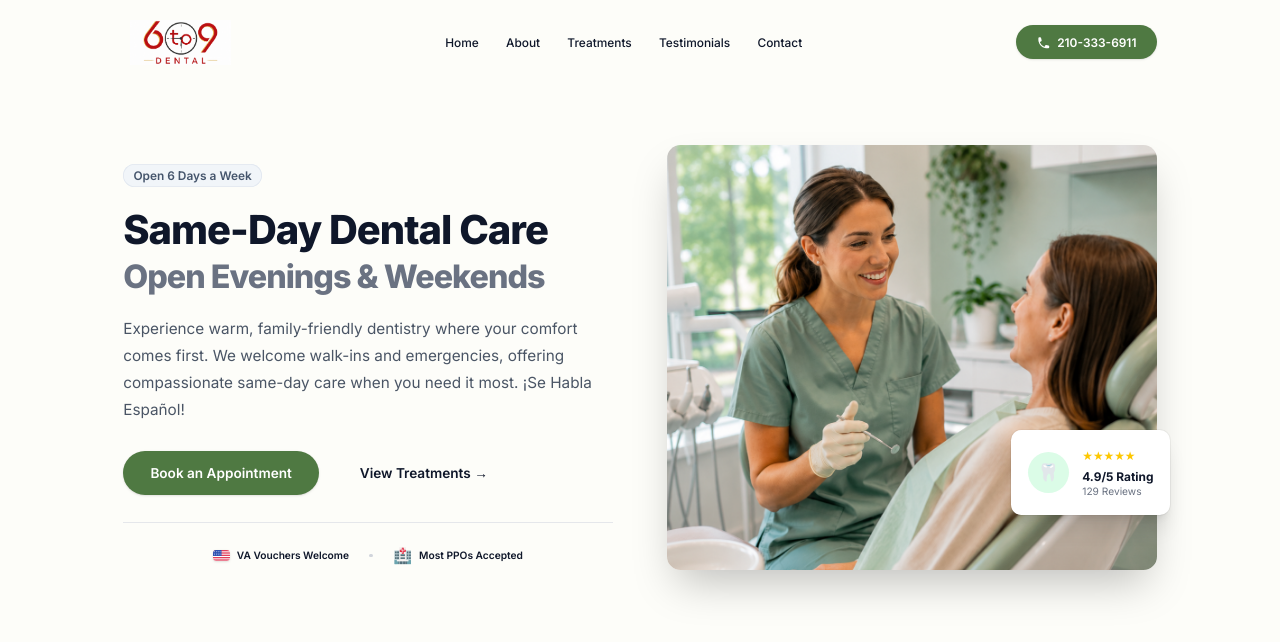
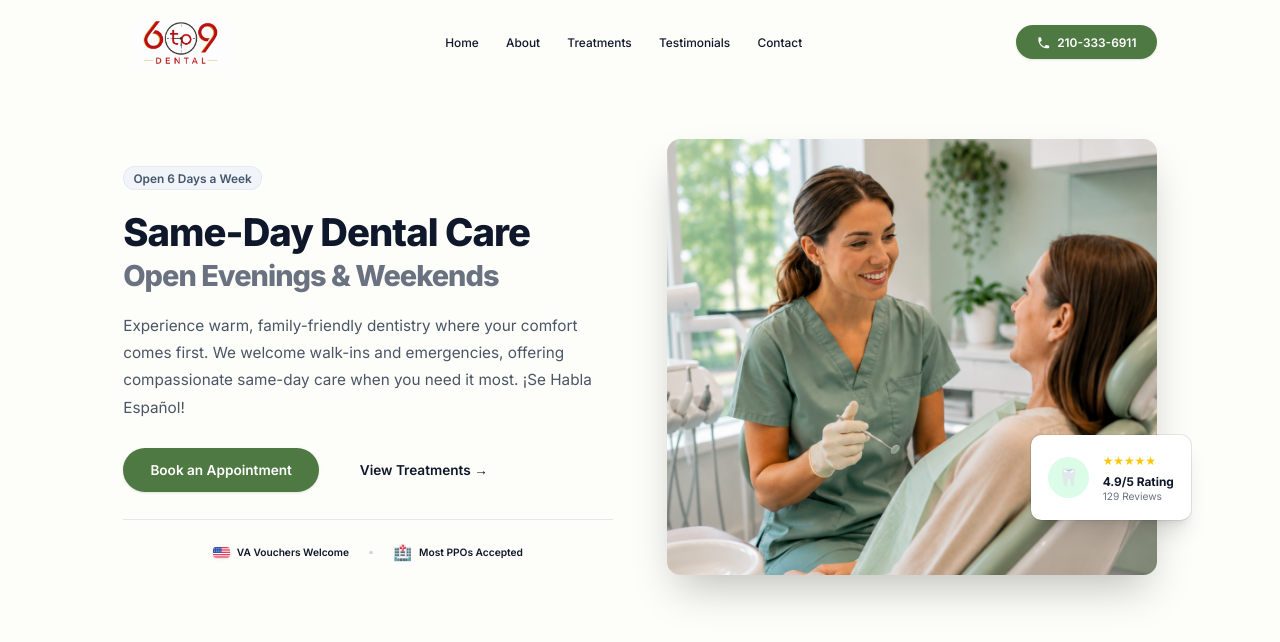
Before and after one commit to shubham-writes/6to9-dental-texas, a Next.js app: page / in a window 1280 px wide. Shown: the top 642 px of the page. Built offline with nearby package versions, Linux system fonts and the light colour scheme.

Commit message:
style: fine-tune hero h1 font sizes and floating card position

```diff
--- a/src/app/page.tsx
+++ b/src/app/page.tsx
@@ -22,9 +22,9 @@ export default function Home() {
               Open 6 Days a Week
             </div>
 
-            <h1 className="text-4xl sm:text-4xl lg:text-[47px] font-extrabold tracking-tight leading-[1.1]">
+            <h1 className="text-4xl sm:text-4xl lg:text-[45px] font-extrabold tracking-tight leading-[1.1]">
               <span className="text-text-slate block">Same-Day Dental Care</span>
-              <span className="text-gray-500 text-3xl sm:text-4xl lg:text-[38px] mt-2 block">Open Evenings & Weekends</span>
+              <span className="text-gray-500 text-3xl sm:text-4xl lg:text-[34px] mt-2 block">Open Evenings & Weekends</span>
             </h1>
 
             <p className="mt-6 text-lg leading-8 text-gray-600 max-w-xl">
@@ -49,7 +49,7 @@ export default function Home() {
             <TrustBadge />
           </div>
 
-          <div className="relative w-full mt-10 aspect-square sm:aspect-[4/3] lg:aspect-auto lg:h-[500px]">
+          <div className="relative w-full mt-10 aspect-square sm:aspect-[4/3] lg:aspect-auto lg:h-[32rem]">
             <Image
               src="/images/heroImage.png"
               alt="Dentist with Patient"
@@ -60,7 +60,7 @@ export default function Home() {
             />
 
             {/* Optional Floating Card */}
-            <div className="absolute -bottom-8 right-4 sm:bottom-16 sm:right-8 lg:-right-4 bg-white rounded-xl shadow-xl p-4 sm:p-5 flex items-center gap-4 ring-1 ring-black/5 max-w-[280px] z-10">
+            <div className="absolute -bottom-8 right-4 sm:bottom-16 sm:right-8 lg:-right-10 bg-white rounded-xl shadow-xl p-4 sm:p-5 flex items-center gap-4 ring-1 ring-black/10 max-w-[280px] z-10">
               <div className="flex-shrink-0 w-12 h-12 rounded-full bg-green-100 flex items-center justify-center text-xl">
                 🦷
               </div>
```
